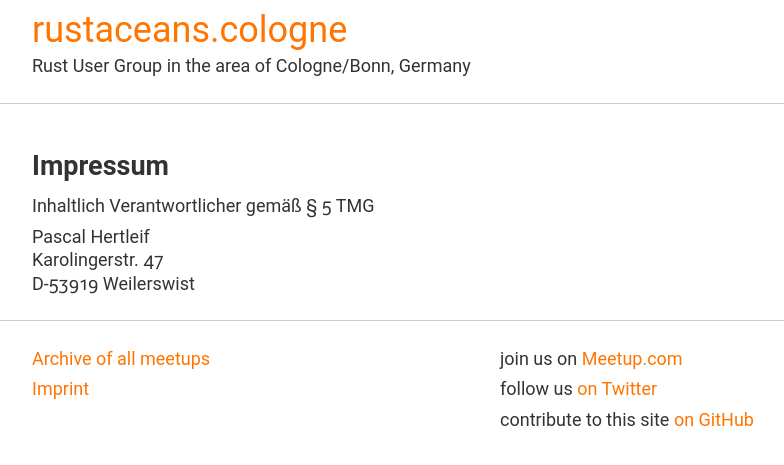
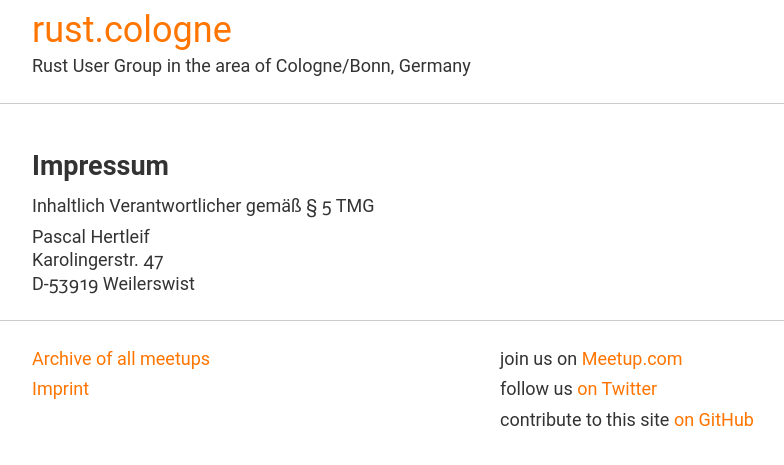
Before and after one commit to Rustaceans/rust-cologne, a Jekyll site: the page built from imprint.html, in a window 1280 px wide. Shown: the top 465 px of the page, without its empty margins (158-942 px from the left). Built offline with Jekyll 4.4.1, drawn with Linux system fonts in a browser that asks for light colours.

Commit message:
changed title to "rust.cologne"

```diff
--- a/_config.yml
+++ b/_config.yml
@@ -1,5 +1,5 @@
 # Site settings
-title: rustaceans.cologne
+title: rust.cologne
 description: "Rust User Group in the area of Cologne/Bonn, Germany"
 baseurl: ""
 url: "http://rust.cologne"
```
